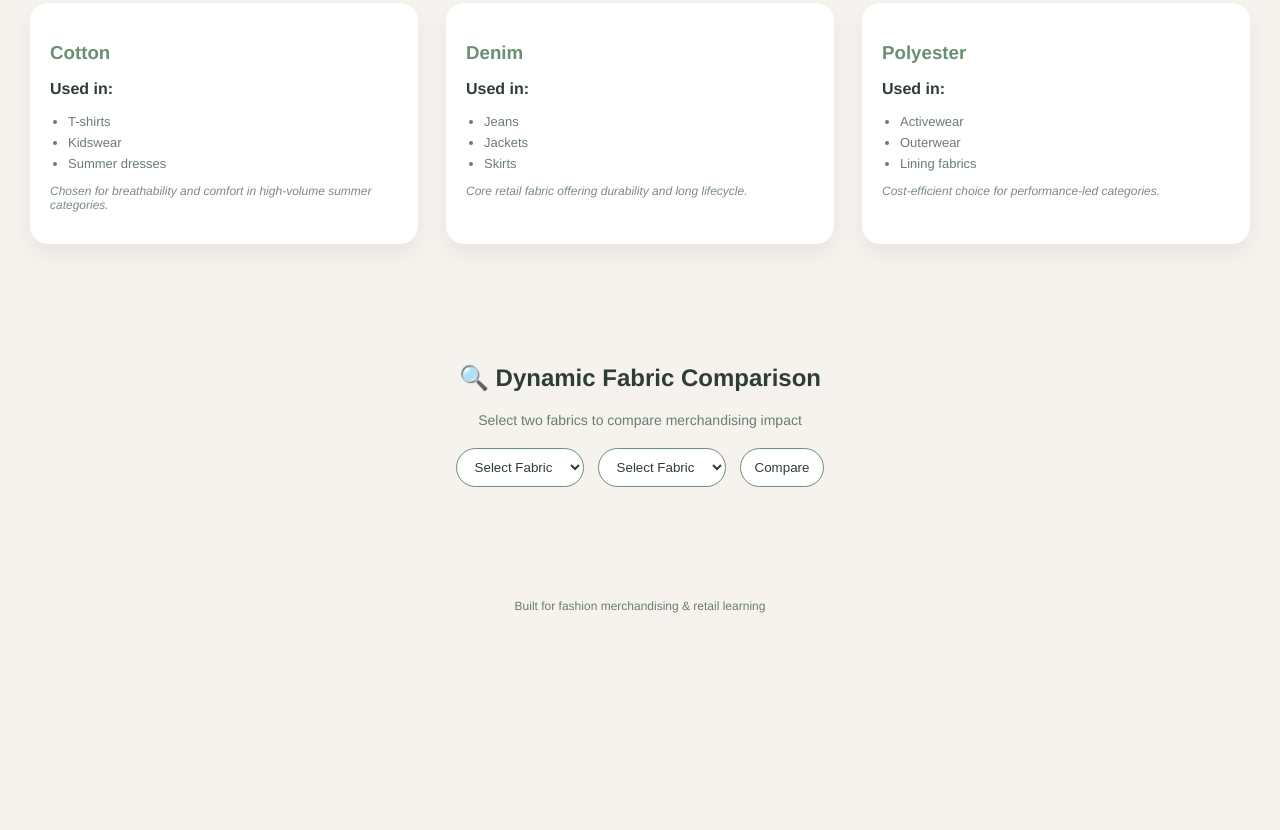
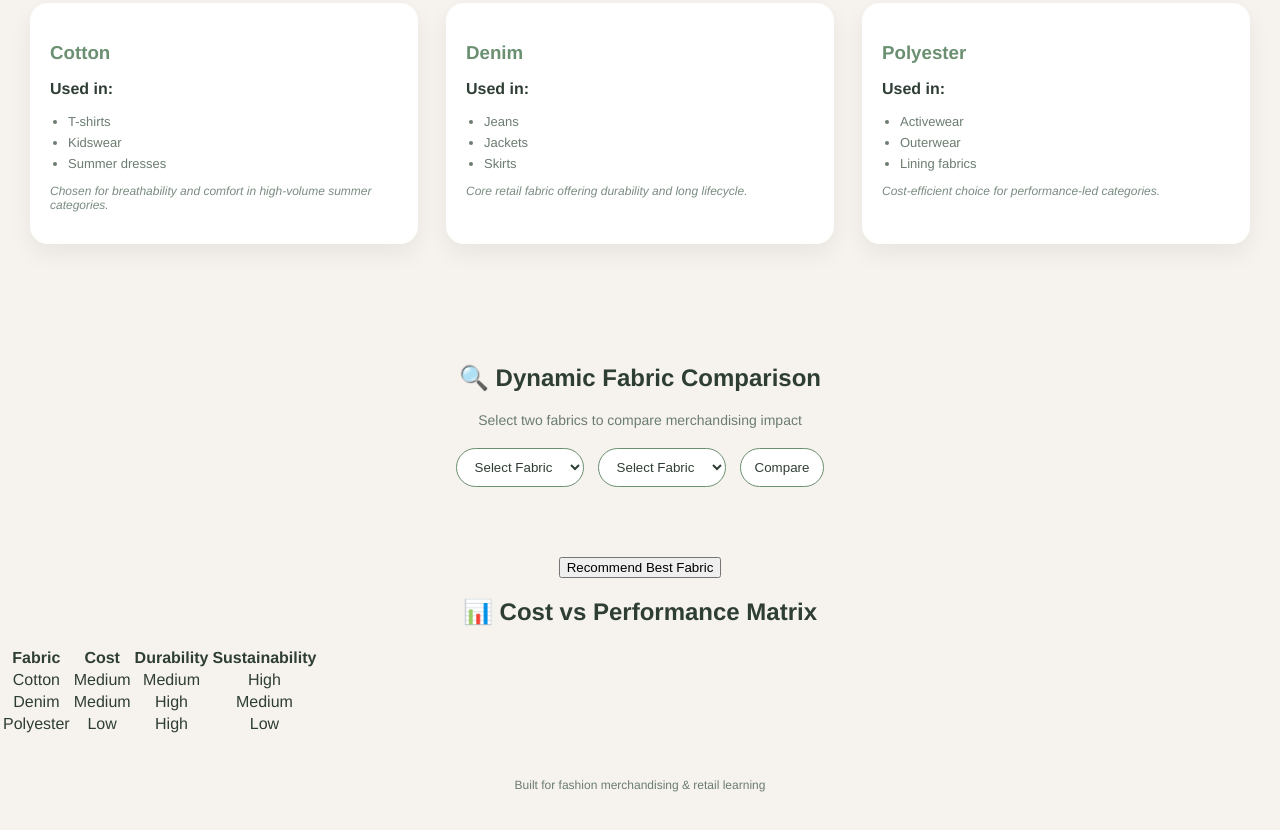
Before and after one commit to SS926/FabricAtlas, a plain HTML site: page index.html in a window 1280 px wide. Shown: the part 1371-2201 px from the top of the page. Before the commit the page ends 2026 px from the top, so only its background shows below. Drawn offline with Linux system fonts and the light colour scheme.

Commit message:
Update index.html

```diff
--- a/index.html
+++ b/index.html
@@ -159,6 +159,40 @@
 
   <div class="compare-grid" id="compareResult"></div>
 </section>
+  <section class="recommend">
+  <button onclick="recommendFabric()">Recommend Best Fabric</button>
+  <div id="recommendation"></div>
+</section>
+  <section class="matrix">
+  <h2>📊 Cost vs Performance Matrix</h2>
+
+  <table>
+    <tr>
+      <th>Fabric</th>
+      <th>Cost</th>
+      <th>Durability</th>
+      <th>Sustainability</th>
+    </tr>
+    <tr>
+      <td>Cotton</td>
+      <td>Medium</td>
+      <td>Medium</td>
+      <td>High</td>
+    </tr>
+    <tr>
+      <td>Denim</td>
+      <td>Medium</td>
+      <td>High</td>
+      <td>Medium</td>
+    </tr>
+    <tr>
+      <td>Polyester</td>
+      <td>Low</td>
+      <td>High</td>
+      <td>Low</td>
+    </tr>
+  </table>
+</section>
 <footer>
   <p>Built for fashion merchandising & retail learning</p>
 </footer>
```
